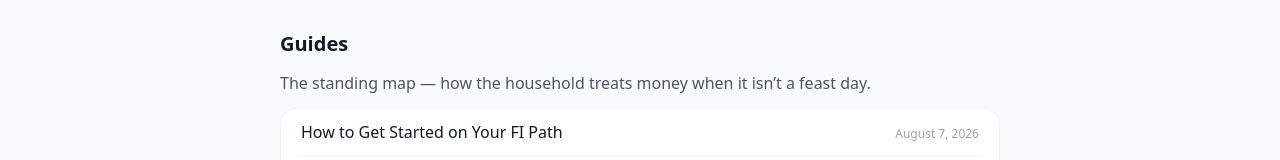
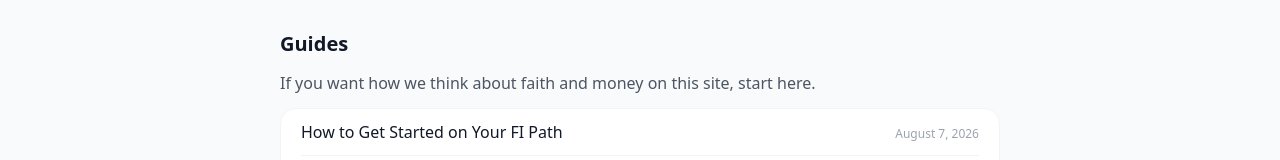
Before and after one commit to daughterpop/super-fi-calc, a React (Vite) app: page /blog in a window 1280 px wide. Shown: the part 554-714 px from the top of the page. Built offline with nearby package versions, Linux system fonts and the light colour scheme.

Commit message:
Rewrite Guides intro in a human voice

```diff
--- a/src/pages/BlogIndex.jsx
+++ b/src/pages/BlogIndex.jsx
@@ -117,7 +117,7 @@ export default function BlogIndex() {
             <section className="mb-12">
               <h2 className="text-xl font-bold text-gray-900 mb-3">Guides</h2>
               <p className="text-gray-600 leading-relaxed mb-3">
-                The standing map — how the household treats money when it isn’t a feast day.
+                If you want how we think about faith and money on this site, start here.
               </p>
               <div className="bg-white rounded-2xl border border-gray-100 px-5">
                 {guides.map((post) => (
```
